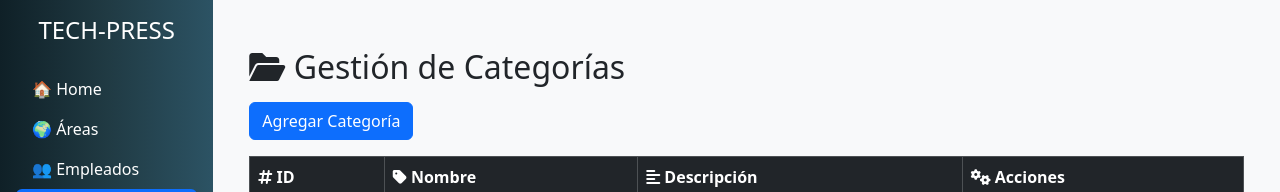
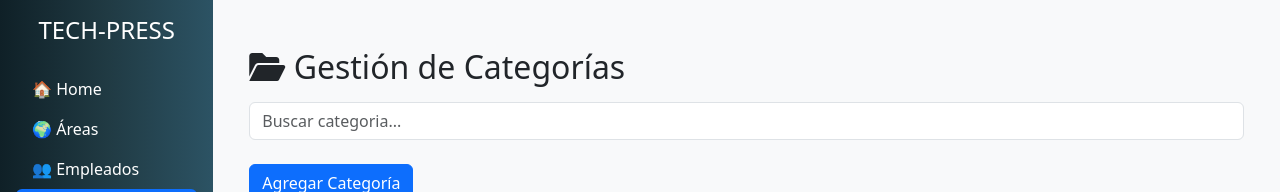
Before and after one commit to Mauricio62/TechPress-Frontend, an Angular app: page /dashboard/categoria in a window 1280 px wide. Shown: the top 192 px of the page. Built offline with nearby package versions, Linux system fonts and the light colour scheme; no server answers.

Commit message:
agregando filtro a tabla categoria

```diff
--- a/src/app/dashboard/categoria/categoria.component.html
+++ b/src/app/dashboard/categoria/categoria.component.html
@@ -1,5 +1,12 @@
 <div class="container mt-4">
   <h2 class="mb-3"><i class="fas fa-folder-open"></i> Gestión de Categorías</h2>
+
+
+
+  <!-- Input de búsqueda -->
+  <div class="mb-4">
+    <input type="text" class="form-control" placeholder="Buscar categoria..." [(ngModel)]="filtro" />
+  </div>
 
   <!-- Botón para agregar -->
   <div class="mb-3">
@@ -21,7 +28,7 @@
       </tr>
     </thead>
     <tbody>
-      <tr *ngFor="let c of categorias">
+      <tr *ngFor="let c of obtenerCategoriasFiltradas()">
         <td>{{ c.id }}</td>
         <td>{{ c.nombre }}</td>
         <td>{{ c.descripcion }}</td>
--- a/src/app/dashboard/categoria/categoria.component.ts
+++ b/src/app/dashboard/categoria/categoria.component.ts
@@ -22,6 +22,8 @@ export class CategoriaComponent implements OnInit {
   categorias: Categoria[] = [];
   categoriaSeleccionada: Categoria = { nombre: '', descripcion: '' };
   mostrarFormulario: boolean = false;
+  filtro: string = '';
+
   private apiUrl = 'http://localhost:8080/api/categorias';
 
   constructor(private http: HttpClient) {}
@@ -35,6 +37,17 @@ export class CategoriaComponent implements OnInit {
       next: data => this.categorias = data,
       error: err => console.error('Error al cargar categorías:', err)
     });
+  }
+
+  obtenerCategoriasFiltradas(): Categoria[] {
+    if (!this.filtro) {
+      return this.categorias;
+    }
+    const filtroLower = this.filtro.toLowerCase();
+    return this.categorias.filter(categoria =>
+      categoria.nombre.toLowerCase().includes(filtroLower) ||
+      categoria.descripcion.toLowerCase().includes(filtroLower)
+    );
   }
 
   agregarCategoria() {
```
